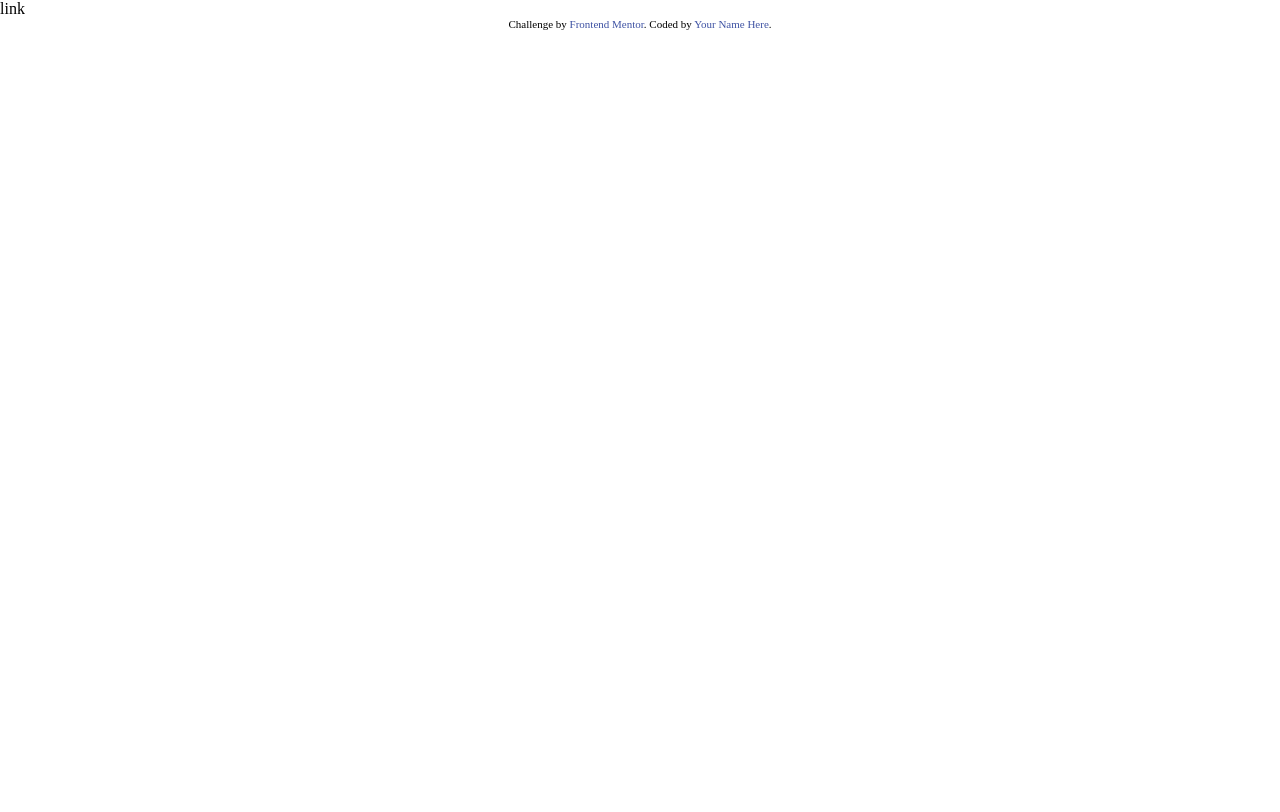
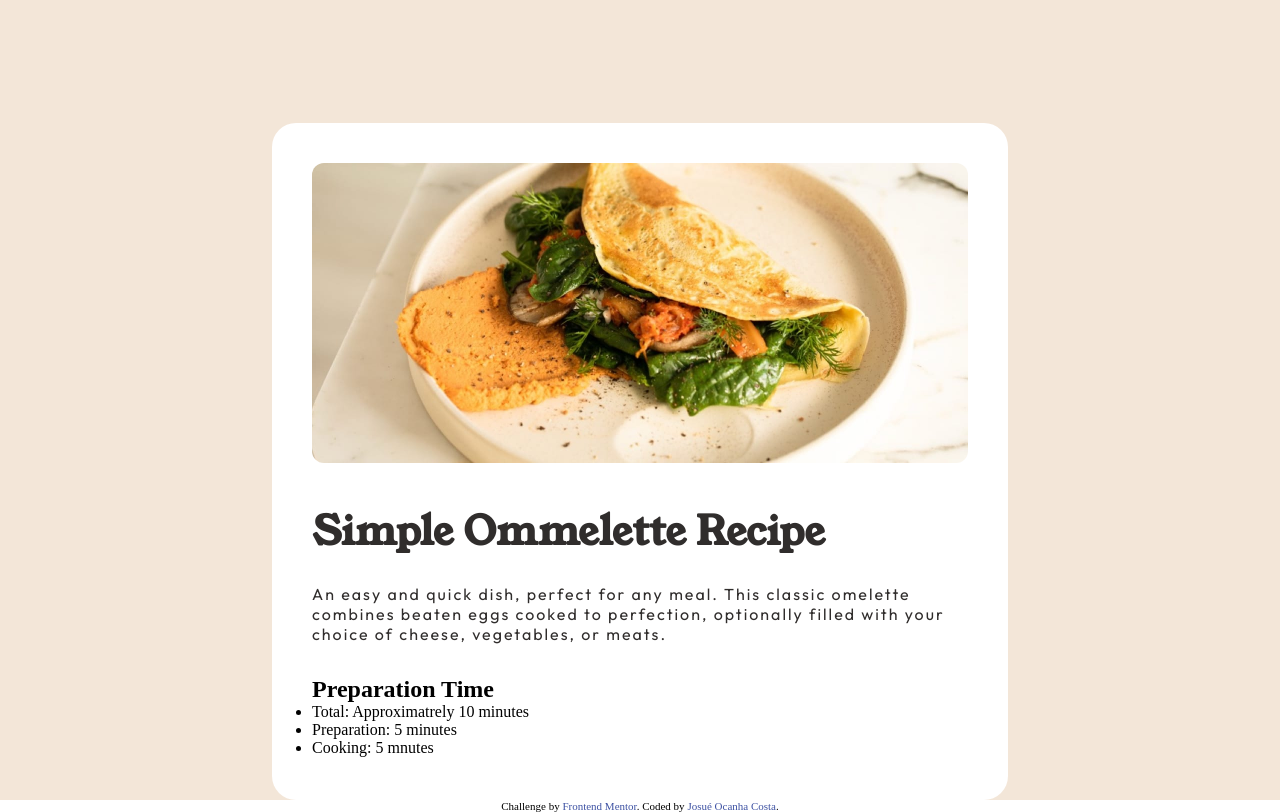
Before and after one commit to JosueCosta2023/PersonalQuest-recipe-page, a plain HTML site: page index.html in a window 1280 px wide. Drawn offline with Linux system fonts and the light colour scheme.

Commit message:
upgrade pagina de receitas

```diff
--- a/assets/css/style.css
+++ b/assets/css/style.css
@@ -8,3 +8,47 @@ body{
 
 .attribution { font-size: 11px; text-align: center; }
 .attribution a { color: hsl(228, 45%, 44%); }
+
+.container{
+    width: 100%;
+    height: 100vh;
+    background-color: var(--color-eggshell);
+    display: flex;
+    justify-content: center;
+}
+
+.container .content-page{
+    max-width: 736px;
+    width: 80%;
+    height: auto;
+    background-color: var(--color-white);
+    padding: 40px;
+    margin-top: 123px;
+    border-radius: 24px;
+}
+
+.container .content-page .banner{
+    width: 100%;
+    height: 300px;
+    background-image: url('../images/image-omelette.jpeg');
+    background-repeat: no-repeat;
+    background-size: cover;
+    background-position: center;
+    margin-bottom: 40px;
+    border-radius: 12px;
+}
+
+.container .content-page .principal-title{
+    font-family: 'Young Serif', serif;
+    font-size: var(--font-heading-l);
+    color: var(--color-dark-charcoal);
+    margin-bottom: 24px;
+}
+
+.container .content-page .principal-text{
+    font-family: 'Outfit', sans-serif;
+    color: var(--color-dark-charcoal);
+    font-weight: var(--font-body-regular);
+    letter-spacing: 2px;
+    margin-bottom: 32px;
+}
--- a/assets/css/variables.css
+++ b/assets/css/variables.css
@@ -7,4 +7,10 @@
     --color-light-grey: hsl(30, 18%, 87%);
     --color-wenge-brown: hsl(30, 10%, 34%);
     --color-dark-charcoal: hsl(24, 5%, 18%);
+
+    --font-heading-l:40px;
+    --font-heading-m:28px;
+    --font-heading-s:20px;
+    --font-body-regular:regular;
+    --font-body-bold:bold;
 }
--- a/index.html
+++ b/index.html
@@ -10,16 +10,31 @@
   <link rel="stylesheet" href="./assets/css/reset.css">
   <link rel="stylesheet" href="./assets/css/variables.css">
   <link rel="stylesheet" href="./assets/css/style.css">
-  link
   <title>Frontend Mentor | Recipe page</title>
 </head>
 <body>
+  <main class="container">
+      <div class="content-page">
+          <div class="banner">
+          </div>
+          <h2 class="principal-title">Simple Ommelette Recipe</h2>
+          <p class="principal-text">An easy and quick dish, perfect for any meal. This classic omelette combines beaten eggs cooked to perfection, optionally filled with your choice of cheese, vegetables, or meats.</p>
+          <ul class="list-preparation">
+            <h2>Preparation Time</h2>
+            <li><span class="key">Total:</span> Approximatrely 10 minutes</li>
+            <li><span class="key">Preparation: </span> 5 minutes</li>
+            <li><span class="key">Cooking: </span>5 mnutes</li>
+          </ul>
+
+      </div>
+
+  </main>
 
 
 
   <div class="attribution">
     Challenge by <a href="https://www.frontendmentor.io?ref=challenge" target="_blank">Frontend Mentor</a>.
-    Coded by <a href="#">Your Name Here</a>.
+    Coded by <a href="#">Josué Ocanha Costa</a>.
   </div>
 </body>
 </html>
```
